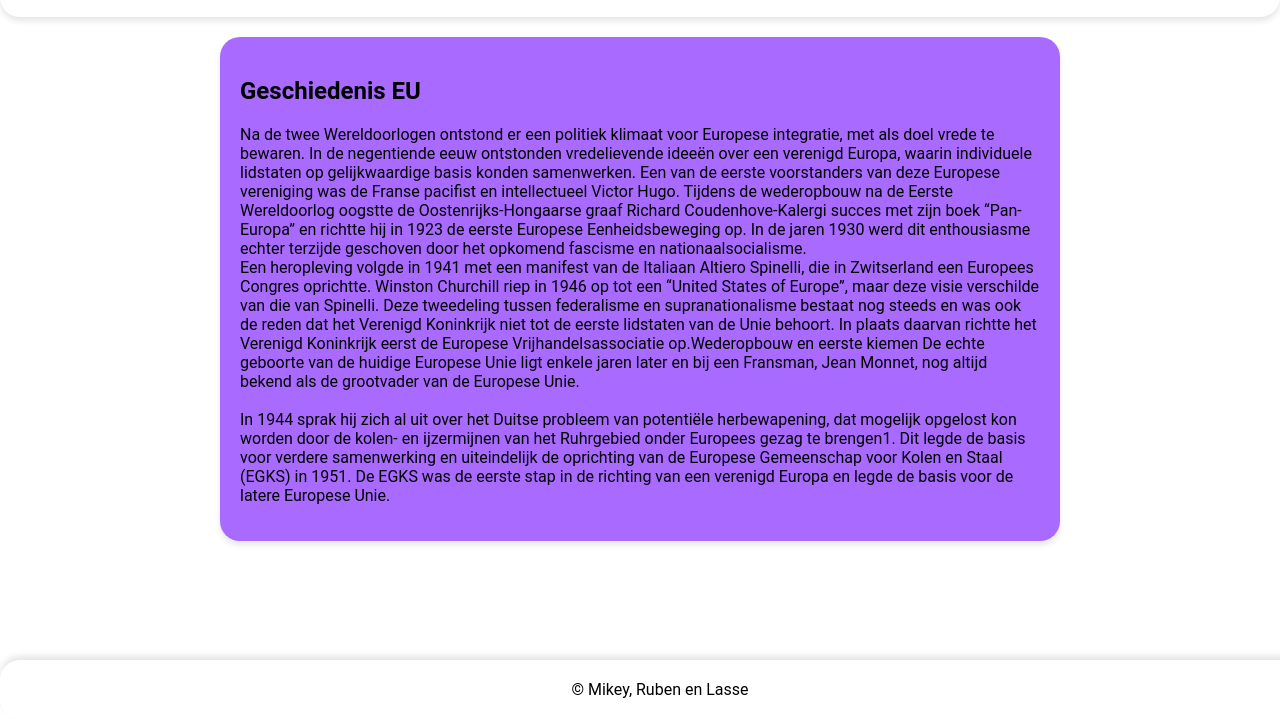
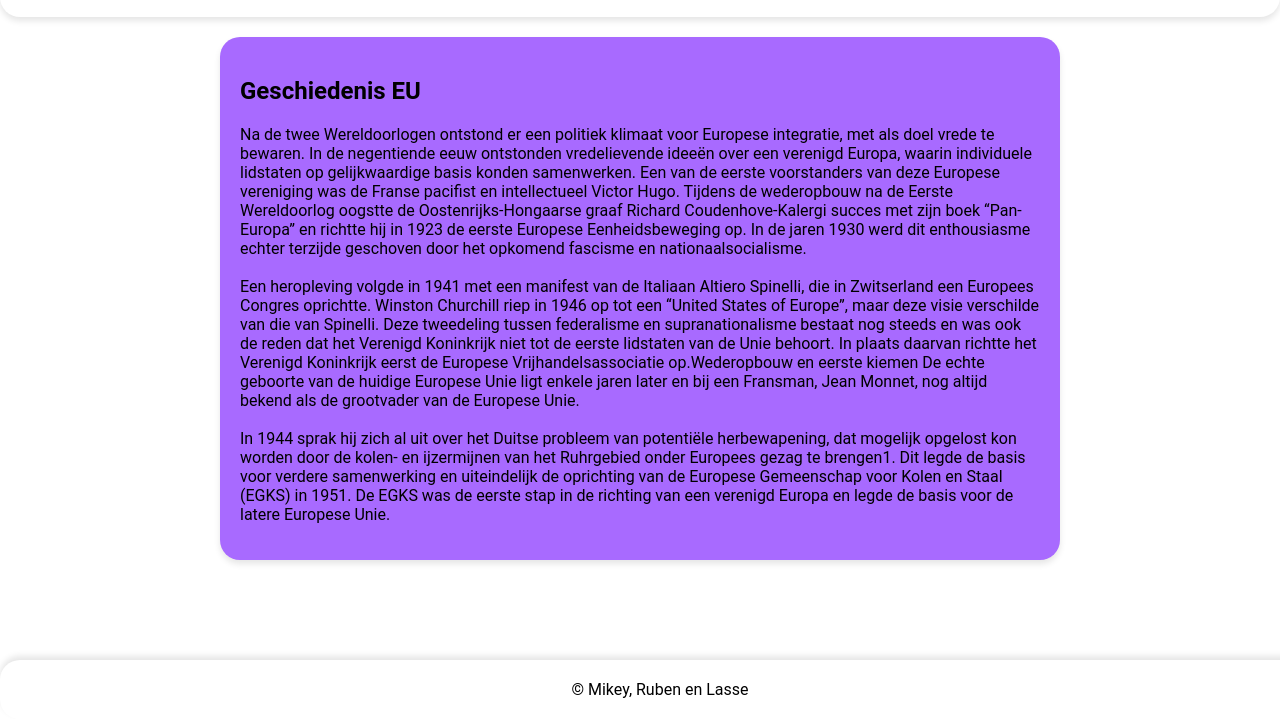
Before and after one commit to 155601-Mikey/Project-EU-webste-PO-Mikey-Ruben-en-Lasse, a plain HTML site: page geschiedenis.html in a window 1280 px wide. Shown: the part 81-800 px from the top of the page. Drawn offline with Linux system fonts and the light colour scheme.

Commit message:
Update geschiedenis.html

```diff
--- a/geschiedenis.html
+++ b/geschiedenis.html
@@ -168,7 +168,7 @@
     <main>
         <div class="page-content">
             <h2>Geschiedenis EU</h2>
-            <p>Na de twee Wereldoorlogen ontstond er een politiek klimaat voor Europese integratie, met als doel vrede te bewaren. In de negentiende eeuw ontstonden vredelievende ideeën over een verenigd Europa, waarin individuele lidstaten op gelijkwaardige basis konden samenwerken. Een van de eerste voorstanders van deze Europese vereniging was de Franse pacifist en intellectueel Victor Hugo. Tijdens de wederopbouw na de Eerste Wereldoorlog oogstte de Oostenrijks-Hongaarse graaf Richard Coudenhove-Kalergi succes met zijn boek “Pan-Europa” en richtte hij in 1923 de eerste Europese Eenheidsbeweging op. In de jaren 1930 werd dit enthousiasme echter terzijde geschoven door het opkomend fascisme en nationaalsocialisme.<br> Een heropleving volgde in 1941 met een manifest van de Italiaan Altiero Spinelli, die in Zwitserland een Europees Congres oprichtte. Winston Churchill riep in 1946 op tot een “United States of Europe”, maar deze visie verschilde van die van Spinelli. Deze tweedeling tussen federalisme en supranationalisme bestaat nog steeds en was ook de reden dat het Verenigd Koninkrijk niet tot de eerste lidstaten van de Unie behoort. In plaats daarvan richtte het Verenigd Koninkrijk eerst de Europese Vrijhandelsassociatie op.Wederopbouw en eerste kiemen
+            <p>Na de twee Wereldoorlogen ontstond er een politiek klimaat voor Europese integratie, met als doel vrede te bewaren. In de negentiende eeuw ontstonden vredelievende ideeën over een verenigd Europa, waarin individuele lidstaten op gelijkwaardige basis konden samenwerken. Een van de eerste voorstanders van deze Europese vereniging was de Franse pacifist en intellectueel Victor Hugo. Tijdens de wederopbouw na de Eerste Wereldoorlog oogstte de Oostenrijks-Hongaarse graaf Richard Coudenhove-Kalergi succes met zijn boek “Pan-Europa” en richtte hij in 1923 de eerste Europese Eenheidsbeweging op. In de jaren 1930 werd dit enthousiasme echter terzijde geschoven door het opkomend fascisme en nationaalsocialisme.<br><br> Een heropleving volgde in 1941 met een manifest van de Italiaan Altiero Spinelli, die in Zwitserland een Europees Congres oprichtte. Winston Churchill riep in 1946 op tot een “United States of Europe”, maar deze visie verschilde van die van Spinelli. Deze tweedeling tussen federalisme en supranationalisme bestaat nog steeds en was ook de reden dat het Verenigd Koninkrijk niet tot de eerste lidstaten van de Unie behoort. In plaats daarvan richtte het Verenigd Koninkrijk eerst de Europese Vrijhandelsassociatie op.Wederopbouw en eerste kiemen
 De echte geboorte van de huidige Europese Unie ligt enkele jaren later en bij een Fransman, Jean Monnet, nog altijd bekend als de grootvader van de Europese Unie.<br><br> In 1944 sprak hij zich al uit over het Duitse probleem van potentiële herbewapening, dat mogelijk opgelost kon worden door de kolen- en ijzermijnen van het Ruhrgebied onder Europees gezag te brengen1. Dit legde de basis voor verdere samenwerking en uiteindelijk de oprichting van de Europese Gemeenschap voor Kolen en Staal (EGKS) in 1951. De EGKS was de eerste stap in de richting van een verenigd Europa en legde de basis voor de latere Europese Unie.</p>
         </div>
     </main>
```
